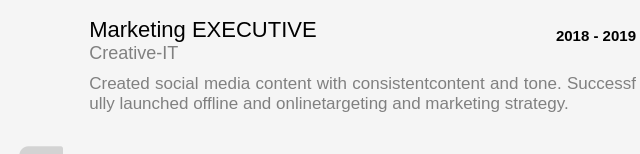
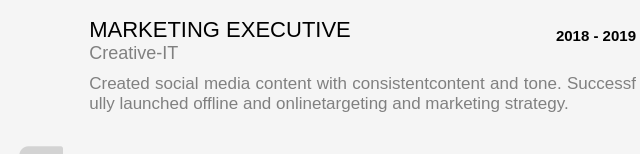
Before and after one commit to shiblaldas/resume-, a plain HTML site: page index.html in a window 1280 px wide. Shown: the part 646-800 px from the top of the page, 466-1106 px from the left. Drawn offline with Linux system fonts and the light colour scheme.

Commit message:
Add files via upload

```diff
--- a/index.html
+++ b/index.html
@@ -450,7 +450,7 @@ html{
                         <p>Developed and implemented a targeted digitalstrategy to improve business performance. Increased engagement through social media. Directed successful search engine marketingcampaign</p>
                     </div>
                     <div class="work-groupe">
-                        <h3>Marketing EXECUTIVE</h3>
+                        <h3>MARKETING EXECUTIVE</h3>
                         <h4>Creative-IT</h4>
                         <span>2018 - 2019</span>
                         <p>Created social media content with consistentcontent and tone. Successfully launched offline and onlinetargeting and marketing strategy.</p>
```
